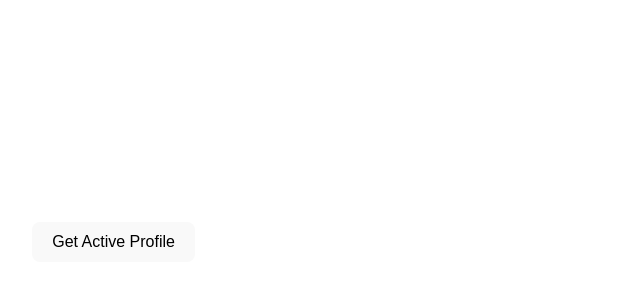
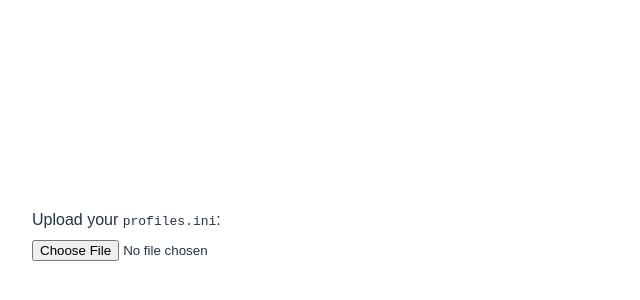
Before and after one commit to kevinmestering/extract_profile, a React (Vite) app: page / in a window 1280 px wide. Shown: the part 158-458 px from the top of the page, without its empty margins (0-640 px from the left). Built offline with nearby package versions, Linux system fonts and the light colour scheme.

Commit message:
update apps.jsx

```diff
--- a/src/App.jsx
+++ b/src/App.jsx
@@ -1,46 +1,81 @@
+// src/App.jsx
 import { useState } from 'react'
 
-function App() {
+export default function App() {
   const [profile, setProfile] = useState('')
-  const [loading, setLoading] = useState(false)
-  const [error,   setError]   = useState(null)
+  const [error, setError]     = useState(null)
 
-  async function getActiveProfile() {
-    setLoading(true)
+  function onFileChange(e) {
     setError(null)
     setProfile('')
+    const file = e.target.files?.[0]
+    if (!file) return
 
-    try {
-      const res = await fetch('/api/active-profile')
-      if (!res.ok) {
-        const text = await res.text()
-        throw new Error(text || res.statusText)
+    const reader = new FileReader()
+    reader.onload = () => {
+      try {
+        const text = reader.result
+        // parse profiles.ini
+        const lines = text.split(/\r?\n/)
+        let lastIdx = null
+        let section = null
+        const profiles = []
+
+        for (const line of lines) {
+          let m
+          if ((m = line.match(/^LastProfile=(\d+)$/))) {
+            lastIdx = m[1]
+          }
+          if ((m = line.match(/^\[Profile(\d+)\]$/))) {
+            section = { index: m[1] }
+            profiles.push(section)
+          } else if (section) {
+            if ((m = line.match(/^Path=(.+)$/))) {
+              section.folder = m[1].split(/[\\/]/).pop()
+            }
+            if ((m = line.match(/^Name=(.+)$/))) {
+              section.name = m[1]
+            }
+          }
+        }
+
+        const active = profiles.find(p => p.index === lastIdx)
+        if (!active) throw new Error('No default profile found')
+        setProfile(active.folder || active.name)
+      } catch (err) {
+        setError(err.message)
       }
-      const { profile } = await res.json()
-      setProfile(profile)
-    } catch (err) {
-      setError(err.message)
-    } finally {
-      setLoading(false)
     }
+    reader.onerror = () => setError('Failed to read file')
+    reader.readAsText(file)
   }
 
   return (
     <div style={{ padding: '2rem', fontFamily: 'sans-serif' }}>
-      <button onClick={getActiveProfile}>
-        Get Active Profile
-      </button>
+      <label style={{ display: 'block', marginBottom: '1rem' }}>
+        Upload your <code>profiles.ini</code>:
+        <input
+          type="file"
+          accept=".ini,text/plain"
+          onChange={onFileChange}
+          style={{ display: 'block', marginTop: '.5rem' }}
+        />
+      </label>
 
-      {loading && <p>Loading…</p>}
-      {error   && <p style={{ color: 'red' }}>Error: {error}</p>}
+      {error && (
+        <p style={{ color: 'red' }}>
+          Error: {error}
+        </p>
+      )}
 
-      {!loading && !error && profile && (
-        <p id="current-profile-text" style={{ marginTop: '1rem', fontSize: '1.2rem' }}>
-          Current profile: <strong>{profile}</strong>
+      {profile && (
+        <p
+          id="current-profile-text"
+          style={{ marginTop: '1rem', fontSize: '1.2rem' }}
+        >
+          Current profile: <strong id="current-profile-value">{profile}</strong>
         </p>
       )}
     </div>
   )
 }
-
-export default App
```
